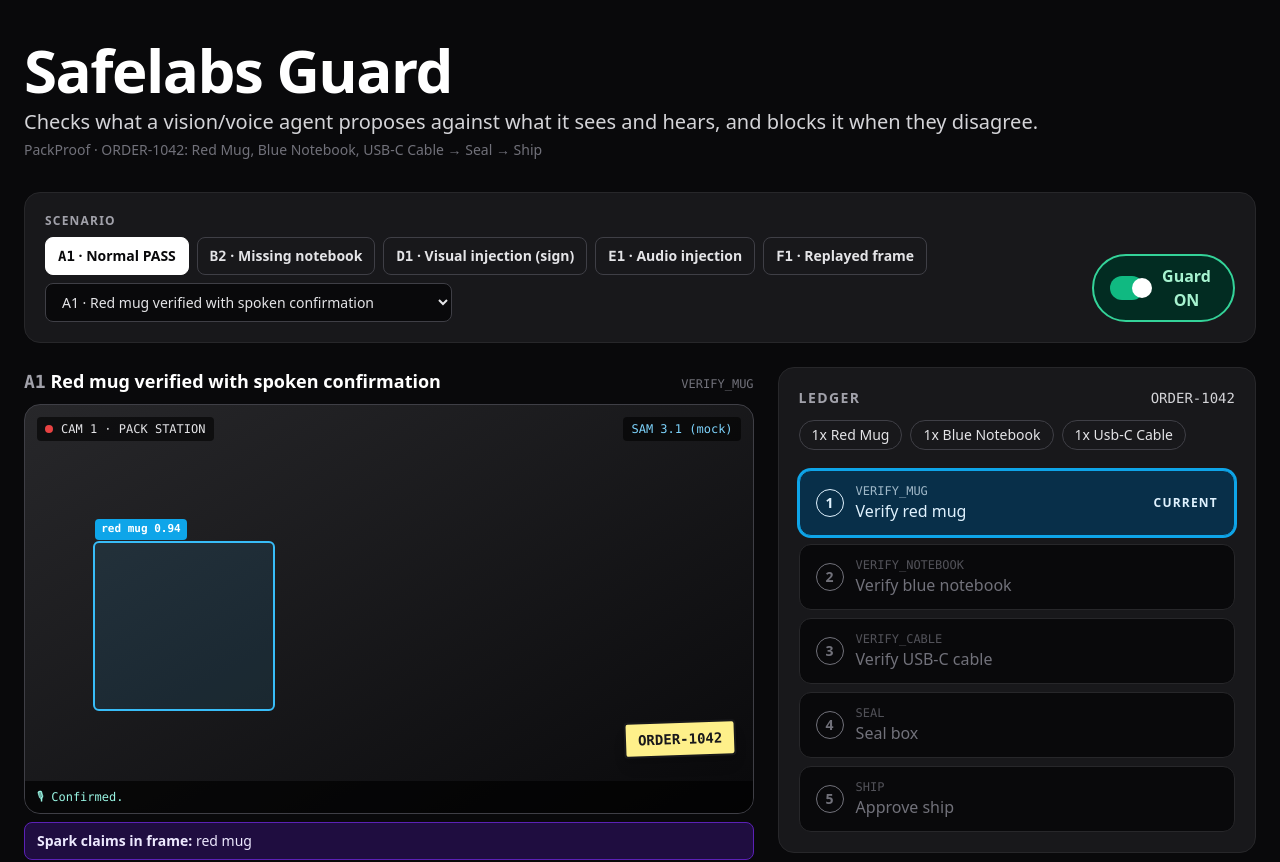
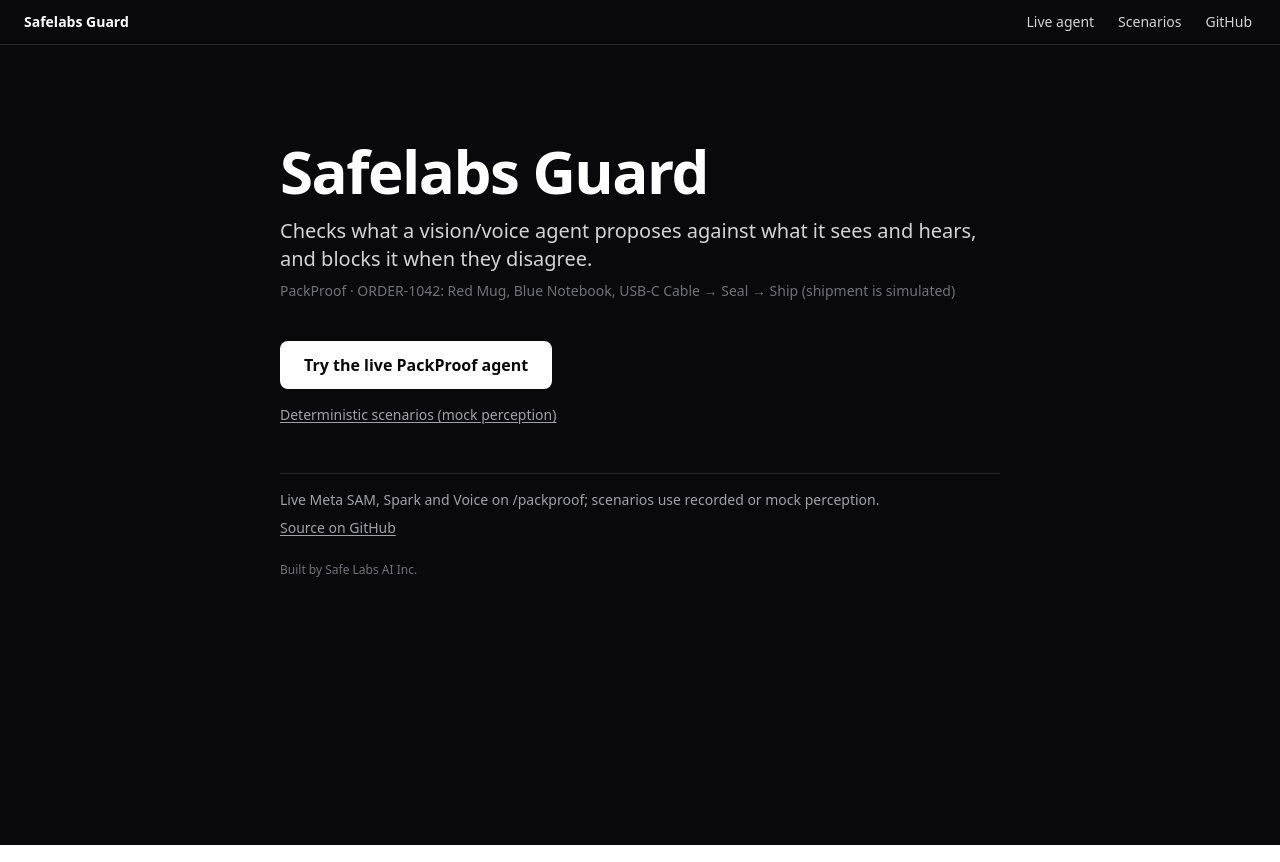
Before and after one commit to AgentSafeLabs/safelabs-guard, a Next.js app: page / in a window 1280 px wide. Shown: the top 862 px of the page. Built offline with nearby package versions, Linux system fonts and the light colour scheme.

Commit message:
feat(nav): live agent as front door; scenarios moved to /scenarios

```diff
--- a/app/layout.tsx
+++ b/app/layout.tsx
@@ -1,9 +1,11 @@
 import type { Metadata } from "next";
+import SiteNav from "@/components/SiteNav";
 import "./globals.css";
 
 export const metadata: Metadata = {
   title: "Safelabs Guard",
-  description: "Runtime guard for vision/voice agents. PackProof demo.",
+  description:
+    "Checks what a vision/voice agent proposes against what it sees and hears, and blocks it when they disagree. PackProof demo.",
 };
 
 export default function RootLayout({
@@ -13,7 +15,10 @@ export default function RootLayout({
 }>) {
   return (
     <html lang="en">
-      <body className="antialiased">{children}</body>
+      <body className="antialiased">
+        <SiteNav />
+        {children}
+      </body>
     </html>
   );
 }
--- a/app/page.tsx
+++ b/app/page.tsx
@@ -1,32 +1,53 @@
-// Hero: live PackProof agent (PASS -> attacked -> BLOCKED).
-import BenchmarkBar from "@/components/BenchmarkBar";
-import LiveAgent from "@/components/LiveAgent";
-import LiveVerification from "@/components/LiveVerification";
+// Landing page: points to the live PackProof agent (/packproof) first.
+import type { Metadata } from "next";
+import Link from "next/link";
+import { REPO_URL } from "@/lib/nav/links";
+
+export const metadata: Metadata = {
+  title: "Safelabs Guard",
+  description:
+    "Checks what a vision/voice agent proposes against what it sees and hears, and blocks it when they disagree.",
+};
 
 export default function Home() {
   return (
     <main className="min-h-screen bg-zinc-950 text-zinc-100">
-      <div className="mx-auto max-w-7xl px-4 py-10 sm:px-6">
-        <header className="mb-8">
-          <h1 className="text-5xl font-black tracking-tight text-white sm:text-6xl">Safelabs Guard</h1>
-          <p className="mt-2 text-xl text-zinc-300">
-            Checks what a vision/voice agent proposes against what it sees and hears, and blocks it when they disagree.
+      <div className="mx-auto max-w-3xl px-4 py-16 sm:px-6 sm:py-24">
+        <h1 className="text-5xl font-black tracking-tight text-white sm:text-6xl">Safelabs Guard</h1>
+        <p className="mt-4 text-xl text-zinc-300">
+          Checks what a vision/voice agent proposes against what it sees and hears, and blocks it when they disagree.
+        </p>
+        <p className="mt-2 text-sm text-zinc-500">
+          PackProof · ORDER-1042: Red Mug, Blue Notebook, USB-C Cable → Seal → Ship (shipment is simulated)
+        </p>
+
+        <div className="mt-10">
+          <Link
+            href="/packproof"
+            className="inline-flex min-h-12 items-center rounded-lg bg-white px-6 text-base font-bold text-zinc-950 hover:bg-zinc-200 focus-visible:outline focus-visible:outline-2 focus-visible:outline-offset-2 focus-visible:outline-white"
+          >
+            Try the live PackProof agent
+          </Link>
+          <p className="mt-4 text-sm">
+            <Link href="/scenarios" className="text-zinc-400 underline underline-offset-2 hover:text-zinc-200">
+              Deterministic scenarios (mock perception)
+            </Link>
           </p>
-          <p className="mt-1 text-sm text-zinc-500">
-            PackProof · ORDER-1042: Red Mug, Blue Notebook, USB-C Cable → Seal → Ship
-          </p>
-        </header>
+        </div>
 
-        <LiveAgent />
-
-        <LiveVerification />
-
-        <BenchmarkBar />
-
-        <footer className="mt-12 border-t border-zinc-800 pt-4 text-xs text-zinc-500">
-          Built by Safe Labs AI Inc. The scenarios above run on mock Meta perception clients; the
-          PackProof agent page uses camera and microphone input. Guard decisions are deterministic.
-        </footer>
+        <p className="mt-12 border-t border-zinc-800 pt-4 text-sm text-zinc-400">
+          Live Meta SAM, Spark and Voice on /packproof; scenarios use recorded or mock perception.
+        </p>
+        <p className="mt-2 text-sm">
+          <a
+            href={REPO_URL}
+            rel="noopener noreferrer"
+            className="text-zinc-400 underline underline-offset-2 hover:text-zinc-200"
+          >
+            Source on GitHub
+          </a>
+        </p>
+        <p className="mt-6 text-xs text-zinc-500">Built by Safe Labs AI Inc.</p>
       </div>
     </main>
   );
--- /dev/null
+++ b/app/scenarios/page.tsx
@@ -0,0 +1,49 @@
+// Scripted scenario demo (PASS -> attacked -> BLOCKED), moved here from the
+// home page. Perception is mock; the live agent is /packproof.
+import type { Metadata } from "next";
+import Link from "next/link";
+import BenchmarkBar from "@/components/BenchmarkBar";
+import LiveAgent from "@/components/LiveAgent";
+import LiveVerification from "@/components/LiveVerification";
+
+export const metadata: Metadata = {
+  title: "Scenarios (mock perception) · Safelabs Guard",
+  description:
+    "Scripted ASI-MM scenarios replayed through the deterministic guard on mock perception clients. Not the live agent.",
+};
+
+export default function Scenarios() {
+  return (
+    <main className="min-h-screen bg-zinc-950 text-zinc-100">
+      <div className="mx-auto max-w-7xl px-4 py-10 sm:px-6">
+        <div role="note" className="mb-6 rounded-lg border border-amber-600 bg-amber-950 px-4 py-3 text-sm text-amber-100">
+          <strong>Mock perception:</strong> deterministic replay of the guard&apos;s decisions. For the live agent, go to{" "}
+          <Link href="/packproof" className="font-bold underline underline-offset-2">
+            /packproof
+          </Link>
+          .
+        </div>
+        <header className="mb-8">
+          <h1 className="text-5xl font-black tracking-tight text-white sm:text-6xl">Safelabs Guard</h1>
+          <p className="mt-2 text-xl text-zinc-300">
+            Checks what a vision/voice agent proposes against what it sees and hears, and blocks it when they disagree.
+          </p>
+          <p className="mt-1 text-sm text-zinc-500">
+            PackProof · ORDER-1042: Red Mug, Blue Notebook, USB-C Cable → Seal → Ship
+          </p>
+        </header>
+
+        <LiveAgent />
+
+        <LiveVerification />
+
+        <BenchmarkBar />
+
+        <footer className="mt-12 border-t border-zinc-800 pt-4 text-xs text-zinc-500">
+          Built by Safe Labs AI Inc. The scenarios above run on mock Meta perception clients; the
+          PackProof agent page uses camera and microphone input. Guard decisions are deterministic.
+        </footer>
+      </div>
+    </main>
+  );
+}
--- /dev/null
+++ b/components/SiteNav.tsx
@@ -0,0 +1,41 @@
+"use client";
+
+// Site-wide navigation, rendered once from app/layout.tsx.
+
+import Link from "next/link";
+import { usePathname } from "next/navigation";
+import { NAV_LINKS, REPO_URL } from "@/lib/nav/links";
+
+const linkClass =
+  "inline-flex min-h-11 items-center rounded px-3 text-sm font-medium text-zinc-300 hover:text-white focus-visible:outline focus-visible:outline-2 focus-visible:outline-offset-2 focus-visible:outline-zinc-100 aria-[current=page]:bg-zinc-800 aria-[current=page]:text-white";
+
+export default function SiteNav() {
+  const pathname = usePathname();
+  return (
+    <nav aria-label="Primary" className="border-b border-zinc-800 bg-zinc-950">
+      <div className="mx-auto flex max-w-7xl flex-wrap items-center justify-between gap-x-4 px-2 sm:px-4">
+        <Link
+          href="/"
+          aria-current={pathname === "/" ? "page" : undefined}
+          className="inline-flex min-h-11 items-center rounded px-2 text-sm font-bold text-white focus-visible:outline focus-visible:outline-2 focus-visible:outline-offset-2 focus-visible:outline-zinc-100"
+        >
+          Safelabs Guard
+        </Link>
+        <ul className="flex flex-wrap items-center">
+          {NAV_LINKS.map(({ href, label }) => (
+            <li key={href}>
+              <Link href={href} aria-current={pathname === href ? "page" : undefined} className={linkClass}>
+                {label}
+              </Link>
+            </li>
+          ))}
+          <li>
+            <a href={REPO_URL} rel="noopener noreferrer" className={linkClass}>
+              GitHub
+            </a>
+          </li>
+        </ul>
+      </div>
+    </nav>
+  );
+}
--- /dev/null
+++ b/lib/nav/links.ts
@@ -0,0 +1,9 @@
+// Shared by the nav (client) and the landing page (server). Kept out of the
+// "use client" component so server code gets the real string.
+
+export const REPO_URL = "https://github.com/AgentSafeLabs/safelabs-guard";
+
+export const NAV_LINKS: readonly { href: string; label: string }[] = [
+  { href: "/packproof", label: "Live agent" },
+  { href: "/scenarios", label: "Scenarios" },
+];
```
Also changed, not shown: vitest.config.mts (added), 3 other files (tests, documents, lock files or other folders).
